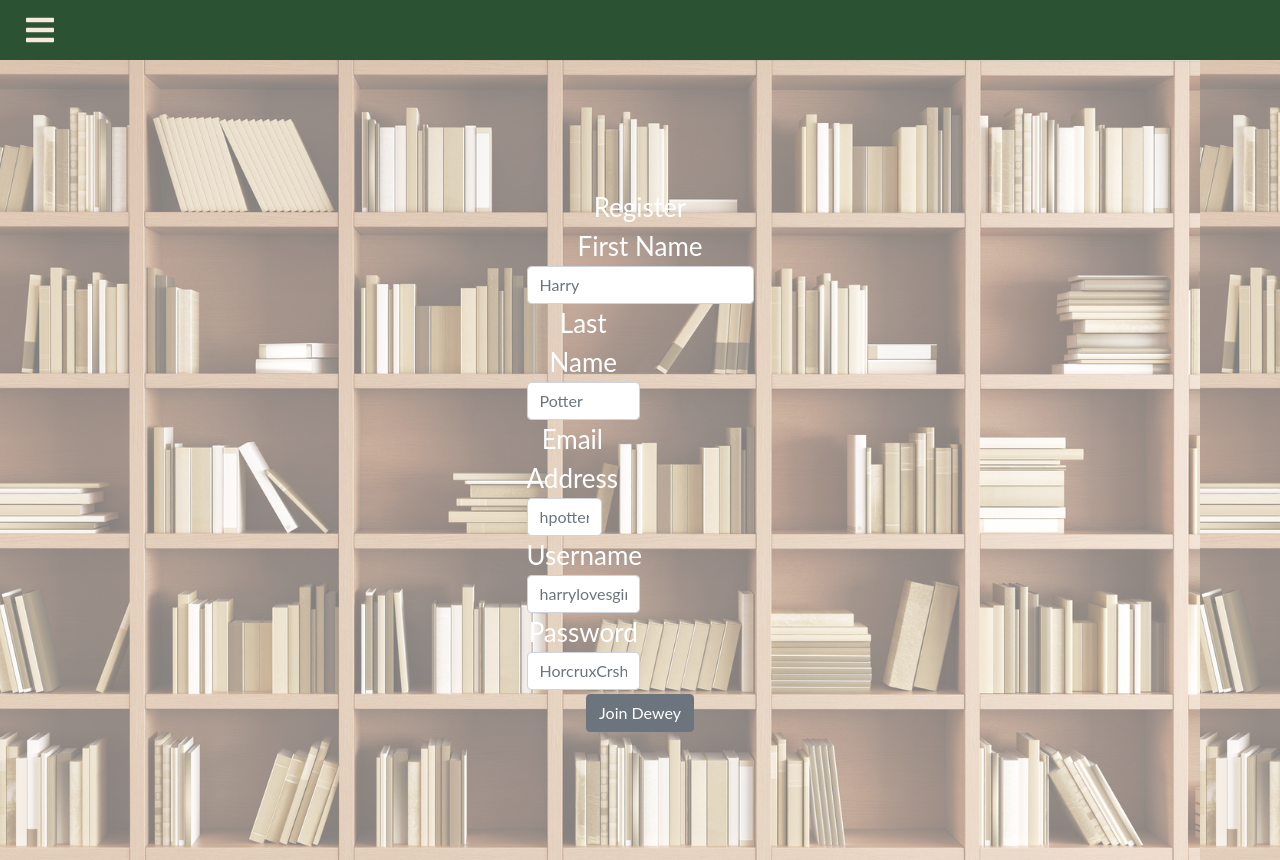
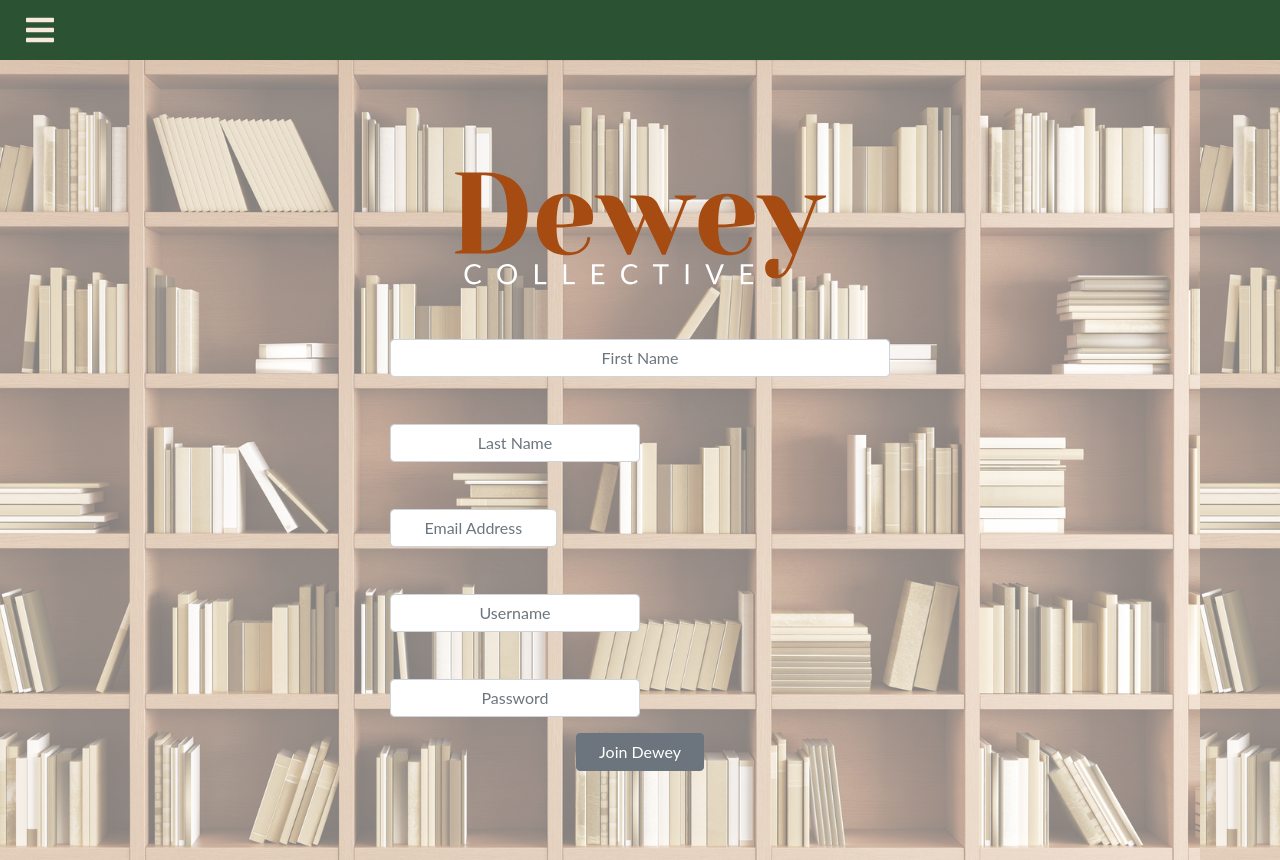
Before and after one commit to nelliecrocker/dewey-client, a React (Create React App) app: page /user/register in a window 1280 px wide. Built offline with nearby package versions, Linux system fonts and the light colour scheme.

Commit message:
register page styled

```diff
--- a/src/auth/Login.tsx
+++ b/src/auth/Login.tsx
@@ -1,6 +1,6 @@
 import React, { Component } from 'react';
 import { Col, Form, FormGroup, Label, Input, Button } from 'reactstrap';
-import { Redirect } from 'react-router-dom'
+import { Redirect, Link } from 'react-router-dom'
 import '../styling/Login.css'
 import Dewey from '../images/Dewey.svg'
 
@@ -75,6 +75,9 @@ class Login extends Component<Props, State> {
                         </FormGroup>
                     </Col>
                     <Button className="Btn-login" variant="contained">Login</Button>
+                    <div >
+                    <Link className='Link-Style' to='/user/register'>Join Dewey</Link>
+                    </div>
                 </Form>
 
             </div>
--- a/src/auth/Register.tsx
+++ b/src/auth/Register.tsx
@@ -1,6 +1,9 @@
 import React, { Component } from 'react';
 import { Col, Row, Button, Form, FormGroup, Label, Input } from 'reactstrap';
 import { Redirect } from 'react-router-dom'
+import '../styling/Register.css'
+import Dewey from '../images/Dewey.svg'
+
 
 type Props = {
     token: string,
@@ -92,60 +95,63 @@ class Register extends Component<Props, State> {
         return (
 
             <div>
-                <Form onSubmit={this.handleSubmit}>
-                    <Label>Register</Label>
+                <Form className="Form-Style" onSubmit={this.handleSubmit}>
+                <div >
+                    <img src={Dewey} className='Logo' />
+                </div>
+
                     <FormGroup>
-                        <Label for="fname">First Name</Label>
-                        <Input type="text"
+                        <Label for="fname"></Label>
+                        <Input className="Form-Input" type="text"
                             name="fname"
                             id="fname"
-                            placeholder="Harry"
+                            placeholder="First Name"
                             onChange={(e) => this.setState({user: {...this.state.user, fname: e.target.value}})} />
                     </FormGroup>
                     <Row form>
                             <Col md={6}>
                                 <FormGroup>
-                                    <Label for="lname">Last Name</Label>
-                                    <Input type="text"
+                                    <Label for="lname"></Label>
+                                    <Input className="Form-Input" type="text"
                                         name="lname"
                                         id="lname"
-                                        placeholder="Potter"
+                                        placeholder="Last Name"
                                         onChange={(e) => this.setState({user: {...this.state.user, lname: e.target.value}})} />
                                 </FormGroup>
                             </Col>
                             <Col md={4}>
                                 <FormGroup>
-                                    <Label for="email">Email Address</Label>
-                                    <Input type="email"
+                                    <Label for="email"></Label>
+                                    <Input className="Form-Input" type="email"
                                         name="email"
                                         id="email"
-                                        placeholder="hpotter@ministryofmagic.gov"
+                                        placeholder="Email Address"
                                         onChange={(e) => this.setState({user: {...this.state.user, email: e.target.value}})} />
                                 </FormGroup>
                             </Col>
                             <Col md={6}>
                                 <FormGroup>
-                                    <Label for="username">Username</Label>
-                                    <Input type="text"
+                                    <Label for="username"></Label>
+                                    <Input className="Form-Input" type="text"
                                         name="username"
                                         id="username"
-                                        placeholder="harrylovesginny731"
+                                        placeholder="Username"
                                         onChange={(e) => this.setState({user: {...this.state.user, username: e.target.value}})} />
                                 </FormGroup>
                             </Col>
                             <Col md={6}>
                                 <FormGroup>
-                                    <Label for="password">Password</Label>
-                                    <Input type="password"
+                                    <Label for="password"></Label>
+                                    <Input className="Form-Input" type="password"
                                         name="password"
                                         id="password"
-                                        placeholder="HorcruxCrshr"
+                                        placeholder="Password"
                                         onChange={(e) => this.setState({user: {...this.state.user, password: e.target.value}})} />
                                 </FormGroup>
                             </Col>
 
                         </Row>
-                        <Button>Join Dewey</Button>
+                        <Button className="Btn-login">Join Dewey</Button>
                 </Form>
             </div>
         )
--- a/tsconfig.json
+++ b/src/styling/Register.css
@@ -1,26 +1,40 @@
-{
-  "compilerOptions": {
-    "target": "es5",
-    "lib": [
-      "dom",
-      "dom.iterable",
-      "esnext"
-    ],
-    "allowJs": true,
-    "skipLibCheck": true,
-    "esModuleInterop": true,
-    "allowSyntheticDefaultImports": true,
-    "strict": true,
-    "forceConsistentCasingInFileNames": true,
-    "noFallthroughCasesInSwitch": true,
-    "module": "esnext",
-    "moduleResolution": "node",
-    "resolveJsonModule": true,
-    "isolatedModules": true,
-    "noEmit": true,
-    "jsx": "react-jsx"
-  },
-  "include": [
-    "src"
-  ]
+.Form-Style {
+    margin:2.5em;
 }
+
+.Form-Input {
+    border-style: hidden;
+    background-color:#f8e9dd;
+    color: #a64b12;
+    text-align: center;
+}
+
+.Label-Style {
+    font-size: 1em;
+    color:#f8e9dd;
+}
+
+.Logo {
+    width: 75%;
+
+}
+
+.Btn-login {
+    margin-top: 1.5em;
+    background-color: #a64b12;
+    font-size: 1em;
+    width: 8em;
+    border: none;
+}
+
+.Link-Style {
+    color: white;
+    display: flex;
+    text-align: center;
+    text-decoration: none;
+    margin: 1em 2em 2em 2em;
+}
+
+.Link-Style:hover {
+    color: #a64b12
+}
```
Also changed, not shown: src/styling/Home.css (added), src/styling/Profile.css (added).
